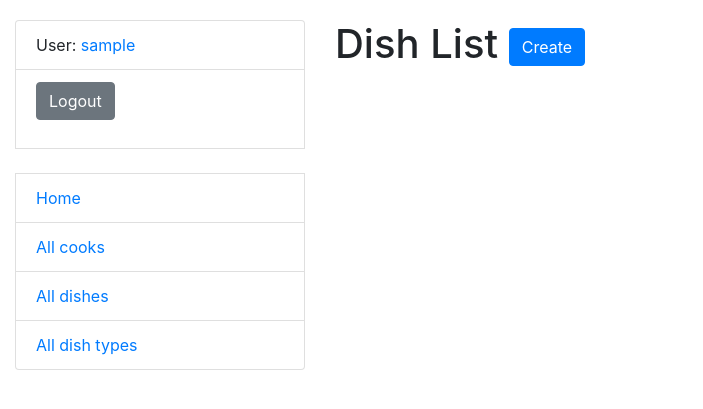
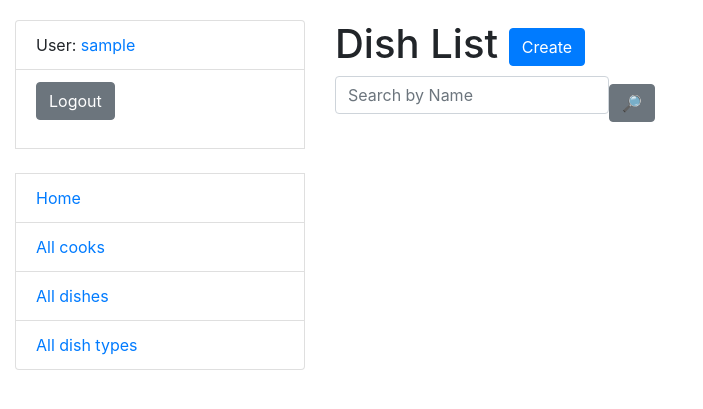
Before and after one commit to V-Shkrobatskyi/Restaurant-Kitchen-Service, a Django app: page /kitchen/dishes/ in a window 1280 px wide. Shown: the top 409 px of the page, without its empty margins (0-703 px from the left). Run offline with Django 5.2, Linux system fonts and the light colour scheme; the visitor is signed in with stand-in values (Sample User, id 1); data that the repository does not hold is empty; some libraries are stand-ins or nearby versions.

Commit message:
feat dish and dish type search
add DishSearchForm and DishTypeSearchForm in forms.py, modify DishListView and DishTypeListView in views, add search inlude in dish_list.html and dish_type_list.html

```diff
--- a/kitchen/forms.py
+++ b/kitchen/forms.py
@@ -53,3 +53,25 @@ class CookSearchForm(forms.Form):
             attrs={"placeholder": "Search by Username"}
         )
     )
+
+
+class DishSearchForm(forms.Form):
+    name = forms.CharField(
+        max_length=255,
+        required=False,
+        label="",
+        widget=forms.TextInput(
+            attrs={"placeholder": "Search by Name"}
+        )
+    )
+
+
+class DishTypeSearchForm(forms.Form):
+    name = forms.CharField(
+        max_length=255,
+        required=False,
+        label="",
+        widget=forms.TextInput(
+            attrs={"placeholder": "Search by Name"}
+        )
+    )
--- a/kitchen/views.py
+++ b/kitchen/views.py
@@ -5,7 +5,8 @@ from django.shortcuts import render
 from django.urls import reverse_lazy
 from django.views import generic
 
-from kitchen.forms import CookCreationForm, CookExperienceUpdateForm, DishForm, CookSearchForm
+from kitchen.forms import CookCreationForm, CookExperienceUpdateForm, DishForm, CookSearchForm, DishSearchForm, \
+    DishTypeSearchForm
 from kitchen.models import DishType, Dish, Cook
 
 
@@ -30,6 +31,21 @@ class DishTypeListView(LoginRequiredMixin, generic.ListView):
     template_name = "kitchen/dish_type_list.html"
     context_object_name = "dish_type_list"
     paginate_by = 5
+
+    def get_context_data(self, *, object_list=None, **kwargs):
+        context = super(DishTypeListView, self).get_context_data(**kwargs)
+        name = self.request.GET.get("name", "")
+        context["search_form"] = DishTypeSearchForm(
+            initial={"name": name}
+        )
+        return context
+
+    def get_queryset(self):
+        queryset = DishType.objects.all()
+        form = DishTypeSearchForm(self.request.GET)
+        if form.is_valid():
+            return queryset.filter(name__icontains=form.cleaned_data["name"])
+        return queryset
 
 
 class DishTypeCreateView(LoginRequiredMixin, generic.CreateView):
@@ -97,7 +113,21 @@ class CookDeleteView(LoginRequiredMixin, generic.DeleteView):
 class DishListView(LoginRequiredMixin, generic.ListView):
     model = Dish
     paginate_by = 5
-    queryset = Dish.objects.select_related("dish_type")
+
+    def get_context_data(self, *, object_list=None, **kwargs):
+        context = super(DishListView, self).get_context_data(**kwargs)
+        name = self.request.GET.get("name", "")
+        context["search_form"] = DishSearchForm(
+            initial={"name": name}
+        )
+        return context
+
+    def get_queryset(self):
+        queryset = Dish.objects.all().select_related("dish_type")
+        form = DishSearchForm(self.request.GET)
+        if form.is_valid():
+            return queryset.filter(name__icontains=form.cleaned_data["name"])
+        return queryset
 
 
 class DishDetailView(LoginRequiredMixin, generic.DetailView):
--- a/templates/kitchen/dish_list.html
+++ b/templates/kitchen/dish_list.html
@@ -7,6 +7,11 @@
       Create
     </a>
   </h1>
+
+  {% block search %}
+    {% include "includes/search.html" %}
+  {% endblock %}
+
   {% if dish_list %}
     <table class="table">
       <tr>
@@ -36,6 +41,6 @@
         </tr>
       {% endfor %}
     </table>
+  {% endif %}
 
-  {% endif %}
 {% endblock %}
--- a/templates/kitchen/dish_type_list.html
+++ b/templates/kitchen/dish_type_list.html
@@ -4,6 +4,10 @@
   <h1>Dish type List
     <a href="{% url 'kitchen:dish-type-create' %}" class="btn btn-primary link-to-page">Create</a>
   </h1>
+
+  {% block search %}
+    {% include "includes/search.html" %}
+  {% endblock %}
 
   {% if dish_type_list %}
     <table class="table">
@@ -33,8 +37,8 @@
         </tr>
       {% endfor %}
     </table>
-
   {% else %}
     <p>There are no Dish types in Kitchen</p>
   {% endif %}
+
 {% endblock %}
```
